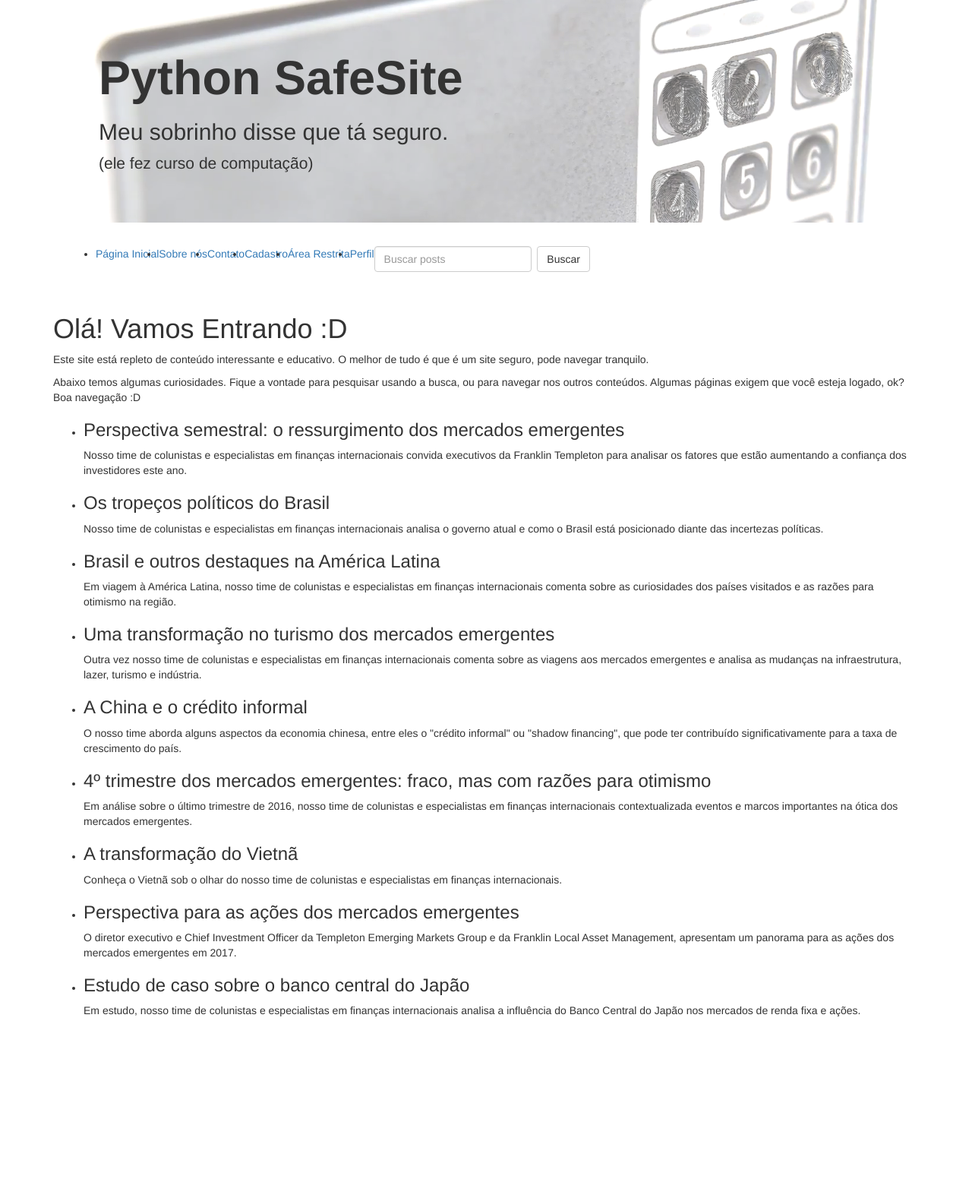
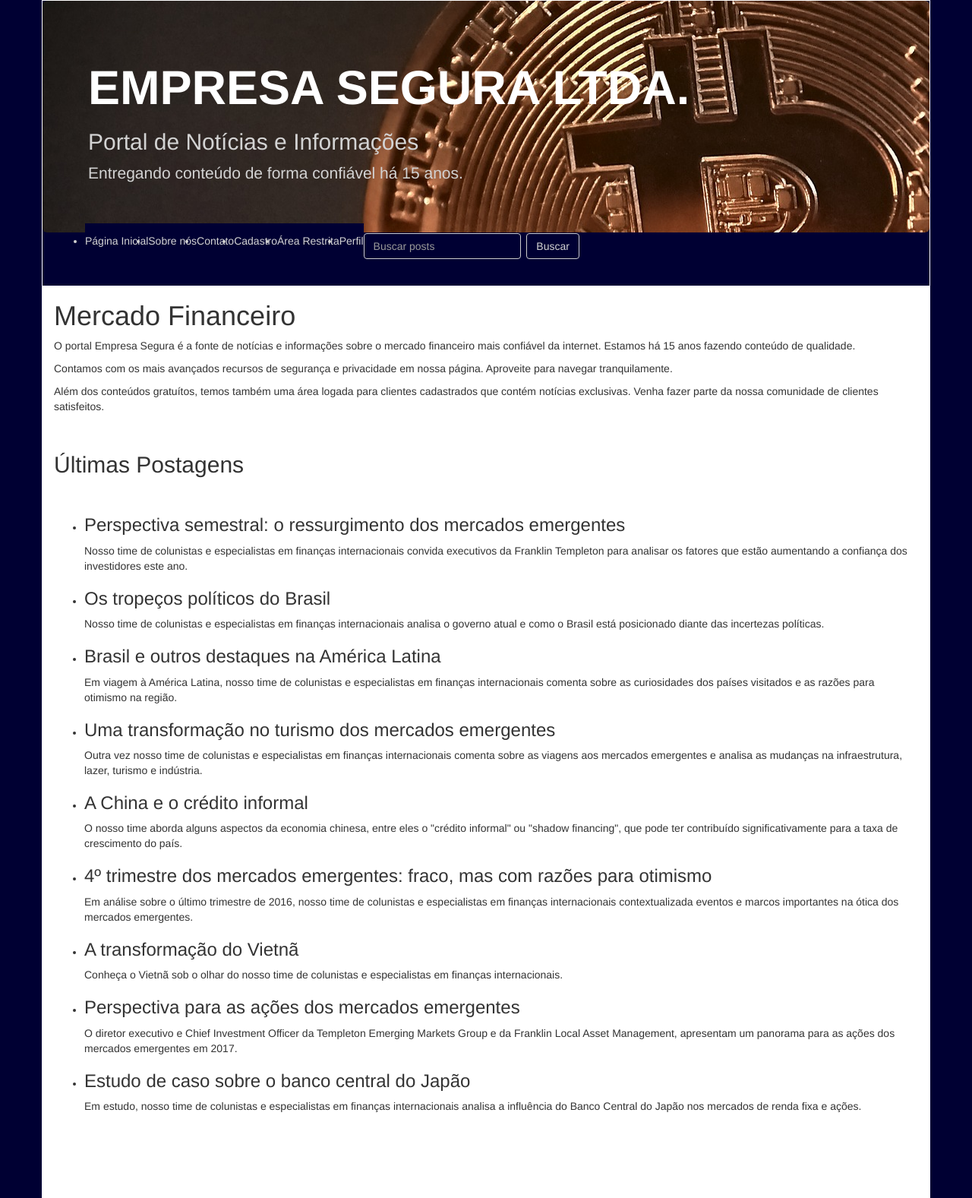
Before and after one commit to wesleyit/python_safesite, a Flask app: page / in a window 1280 px wide. Shown: the whole page at 76% size. Before the commit the page ends 1338 px from the top, so only its background shows below. Run offline with Flask 2, Linux system fonts and the light colour scheme; data comes from the database, SQL or seed files in the repository; both versions use the stored data as it was after the commit; some libraries are stand-ins or nearby versions.

Commit message:
Updated the Look n Feel
The content was not so good for enterprise presentations, so I've
changed it to be more serious and clean, more similar to an
enterprise app.

```diff
--- a/app.py
+++ b/app.py
@@ -82,7 +82,7 @@ def post_contact():
         return r
     else:
         return f.render_template('/login.html',
-                                 msg='Faça login para assinar o livro.')
+                                 msg='Faça login para assinar o mural.')
 
 
 @app.route('/signup', methods=['GET'])
@@ -169,7 +169,7 @@ def get_restrict():
         return f.render_template('restrict.html', level=lv, info=res)
     else:
         return f.render_template('/login.html',
-                                 msg='Faça login para ver as profecias.')
+                                 msg='Conteúdo VIP. Faça login.')
 
 
 @app.route('/profile', methods=['GET'])
@@ -231,4 +231,4 @@ def post_status():
 
 
 if __name__ == '__main__':
-    app.run(debug=False, host="0.0.0.0", port=8000)
+    app.run(debug=True, host="0.0.0.0", port=8000)
--- a/static/css/main.css
+++ b/static/css/main.css
@@ -1,3 +1,42 @@
+body {
+    background-color: #003;
+}
+
+div.container {
+    background-color: white;
+    border: 1px solid white;
+}
+
+div.container h1 {
+    margin-top: 0.5em;
+}
+
+div.c_header {
+    background-color: #003;
+    padding: 0;
+}
+
+div.jumbotron {
+    margin-bottom: 0;
+}
+
+div.jumbotron h1 {
+    color: white;
+}
+
+div.jumbotron h2 {
+    color: lightgray;
+}
+
+div.jumbotron p {
+    color: lightgray;
+}
+
+nav.darkblue, nav.darkblue * {
+    background-color: #003;
+    color: lightgray;
+}
+
 div.text_reading {
     font-family: 'Times New Roman', Times, serif;
     font-size: 16pt;
--- a/templates/header.html
+++ b/templates/header.html
@@ -11,13 +11,13 @@
 
 <!-- Content -->
 {% block navbar %}
-<div class="container">
+<div class="container c_header">
     <div class="jumbotron" style="background-image: url('/static/images/jumbotron_bg.png')">
-        <h1 style="font-weight: bolder">Python SafeSite</h1>
-        <h2>Meu sobrinho disse que tá seguro.</h2>
-        <p>(ele fez curso de computação)</p>
+        <h1 style="font-weight: bolder">EMPRESA SEGURA LTDA.</h1>
+        <h2>Portal de Notícias e Informações</h2>
+        <p>Entregando conteúdo de forma confiável há 15 anos.</p>
     </div>
-    <nav class="navbar navbar-expand-lg navbar-light bg-light">
+    <nav class="navbar navbar-expand-lg darkblue">
         <div class="collapse navbar-collapse" id="navbarText">
             <ul class="navbar-nav mr-auto">
                 <li class="nav-item">
--- a/templates/index.html
+++ b/templates/index.html
@@ -2,15 +2,21 @@
 
 {% block content %}
 <div class="container">
-    <h1>Olá! Vamos Entrando :D</h1>
+    <h1>Mercado Financeiro</h1>
+    <p>O portal Empresa Segura é a fonte de notícias e informações sobre
+        o mercado financeiro mais confiável da internet. Estamos há 15 anos
+        fazendo conteúdo de qualidade.</p>
 
-    <p>Este site está repleto de conteúdo interessante e educativo.
-    O melhor de tudo é que é um site seguro, pode navegar tranquilo.
-    </p>
-    <p>Abaixo temos algumas curiosidades. Fique a vontade para pesquisar
-    usando a busca, ou para navegar nos outros conteúdos. Algumas páginas
-    exigem que você esteja logado, ok? Boa navegação :D
-    </p>
+    <p>Contamos com os mais avançados recursos de segurança e privacidade em
+        nossa página. Aproveite para navegar tranquilamente.</p>
+
+    <p>Além dos conteúdos gratuítos, temos também uma área logada para clientes
+        cadastrados que contém notícias exclusivas. Venha fazer parte da nossa
+        comunidade de clientes satisfeitos.</p>
+
+    <br>
+    <h2>Últimas Postagens</h2>
+    <br>
     <ul>
         {% for i in items %}
         <li>
@@ -19,5 +25,6 @@
         </li>
         {% endfor %}
     </ul>
+    <br><br><br><br><br>
 </div>
 {% endblock %}
--- a/templates/login.html
+++ b/templates/login.html
@@ -1,8 +1,8 @@
 {% extends 'header.html' %}
 
 {% block content %}
-<br><br>
     <div class="container">
+        <br><br>
         <form class="form-signin" style="width: 40%" action="/login" method="POST">
             <h2 class="form-signin-heading">Acesso Restrito</h2><br>
             <h3 style="color: red">{{msg}}</h3><br>
@@ -10,5 +10,6 @@
             <input type="password" name="senha" class="form-control" placeholder="senha"><br>
             <button class="btn btn-lg btn-primary btn-block" type="submit">Entrar</button>
         </form>
+        <br><br><br><br><br>
     </div>
 {% endblock %}
--- a/templates/profile.html
+++ b/templates/profile.html
@@ -1,14 +1,16 @@
 {% extends 'header.html' %}
 
 {% block content %}
-<br><br>
     <div class="container">
+        <br><br>
         <img class="profile" src="{{ foto }}">
+        <br><br>
         <h2 class="form-signin-heading">{{ nome }}</h2>
+        <br>
         <ul>
             <li>Email: {{ email }}</li>
             <li>Grupo: {{ grupo }}</li>
         </ul>
+        <br><br><br><br><br>
     </div>
-    <br><hr><br>
 {% endblock %}
--- a/templates/restrict.html
+++ b/templates/restrict.html
@@ -17,6 +17,6 @@
     </ul>
     <br>
     <hr><br>
-
+    <br><br><br><br><br>
 </div>
 {% endblock %}
--- a/templates/search.html
+++ b/templates/search.html
@@ -12,7 +12,6 @@
             </li>
         {% endfor %}
     </ul>
-
-
+    <br><br><br><br><br>
 </div>
 {% endblock %}
--- a/templates/signup.html
+++ b/templates/signup.html
@@ -6,8 +6,8 @@
     <h3 style="color: red">{{msg}}</h3><br>
     <p>Nesta página você pode criar seu login. Caso já
     esteja logado, suas informações serão atualizadas.</p>
-    <p>Digite seu nome, um login bem maneiro, uma senha muito forte
-    e escolha uma selfie bem lindona como foto de perfil.</p>
+    <p>Digite seu nome, um login, uma senha muito forte
+    e escolha uma selfie como foto de perfil.</p>
     <form method=post enctype="multipart/form-data">
         <input type="text" name="name" class="form-control" placeholder="Seu Nome" style="width: 99%"><br>
         <input type="email" name="email" class="form-control" placeholder="seu@email.com.br" style="width: 99%"><br>
@@ -16,6 +16,6 @@
         <input type="file" name="photo" accept="image/*" class="form-control w33"><br><br><br>
         <input type="submit" value="Criar login" class="btn">
     </form>
+    <br><br><br><br><br>
 </div>
-    <br><hr><br>
 {% endblock %}
--- a/templates/status.html
+++ b/templates/status.html
@@ -13,5 +13,6 @@
         <button class="btn btn-default" type="submit">Visualizar</button>
     </form><br><hr><br>
     <div class="cmdresults">{{ results }}</div>
+    <br><br><br><br><br>
 </div>
 {% endblock %}
```
Also changed, not shown: templates/about.html (+8 -5 lines), templates/contact.html (+4 -3 lines), database.sqlite, static/images/jumbotron_bg.png, 1 other file.
